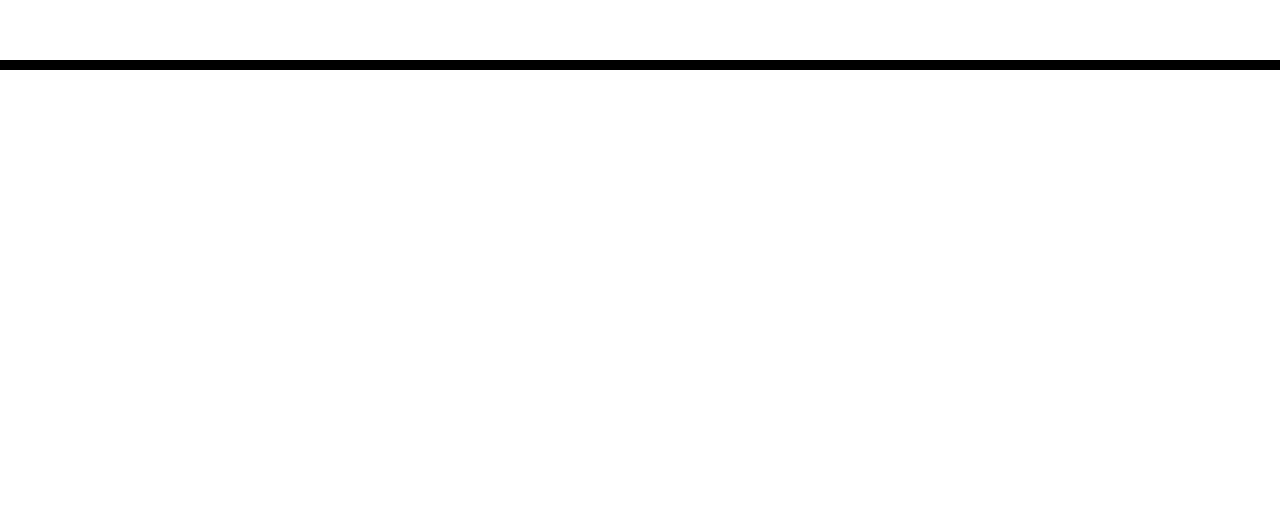
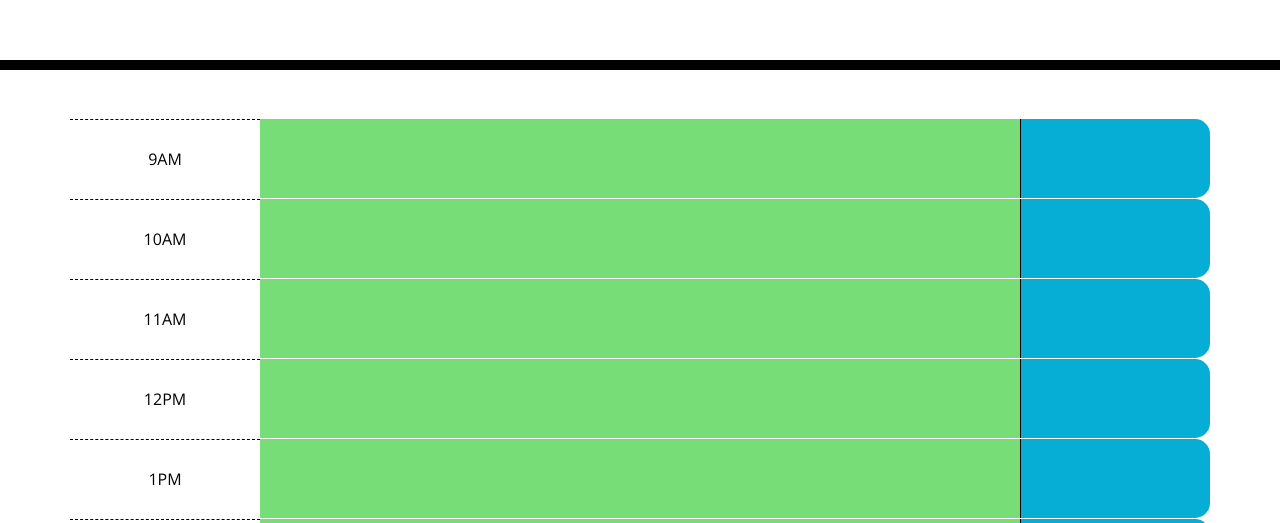
Before and after one commit to sarenne89/Planner-App, a plain HTML site: page index.html in a window 1280 px wide. Shown: the part 277-800 px from the top of the page. Drawn offline with nearby package versions, Linux system fonts and the light colour scheme.

Commit message:
added layout for planner

```diff
--- a/assets/js/calendar.js
+++ b/assets/js/calendar.js
@@ -0,0 +1,31 @@
+const calendarTimesArray = [
+  "9AM",
+  "10AM",
+  "11AM",
+  "12PM",
+  "1PM",
+  "2PM",
+  "3PM",
+  "4PM",
+];
+const timeSlots = $("#timeSlots");
+
+for (let i = 0; i < calendarTimesArray.length; i++) {
+  var timeSlot = $("<div>");
+  timeSlot.addClass("row");
+  timeSlots.append(timeSlot);
+  var hour = $("<div>");
+  hour.addClass("hour col-2 d-flex align-items-center justify-content-center");
+  hour.appendTo(timeSlot);
+  hour.text(calendarTimesArray[i]);
+  var description = $("<div>");
+  description.addClass(
+    "description future col-8 d-flex align-items-center justify-content-center"
+  );
+  description.appendTo(timeSlot);
+  var saveButton = $("<div>");
+  saveButton.addClass(
+    "col-2 saveBtn d-flex align-items-center justify-content-center"
+  );
+  saveButton.appendTo(timeSlot);
+}
--- a/index.html
+++ b/index.html
@@ -30,7 +30,7 @@
       <p class="lead">A simple calendar app for scheduling your work day</p>
       <p id="currentDay" class="lead mt-5"></p>
     </header>
-    <div class="container">
+    <div id="timeSlots" class="container justify-content-center mt-5">
       <!-- Timeblocks go here -->
     </div>
 
```
